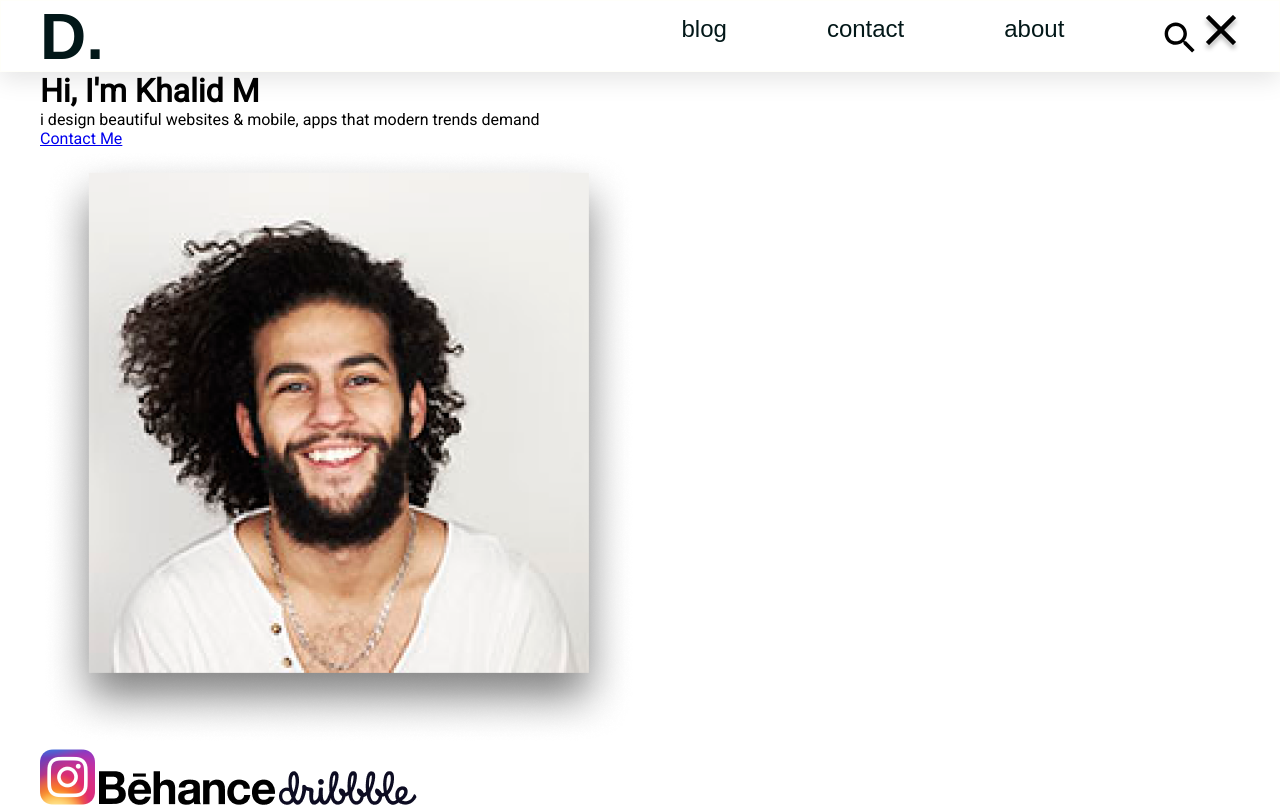
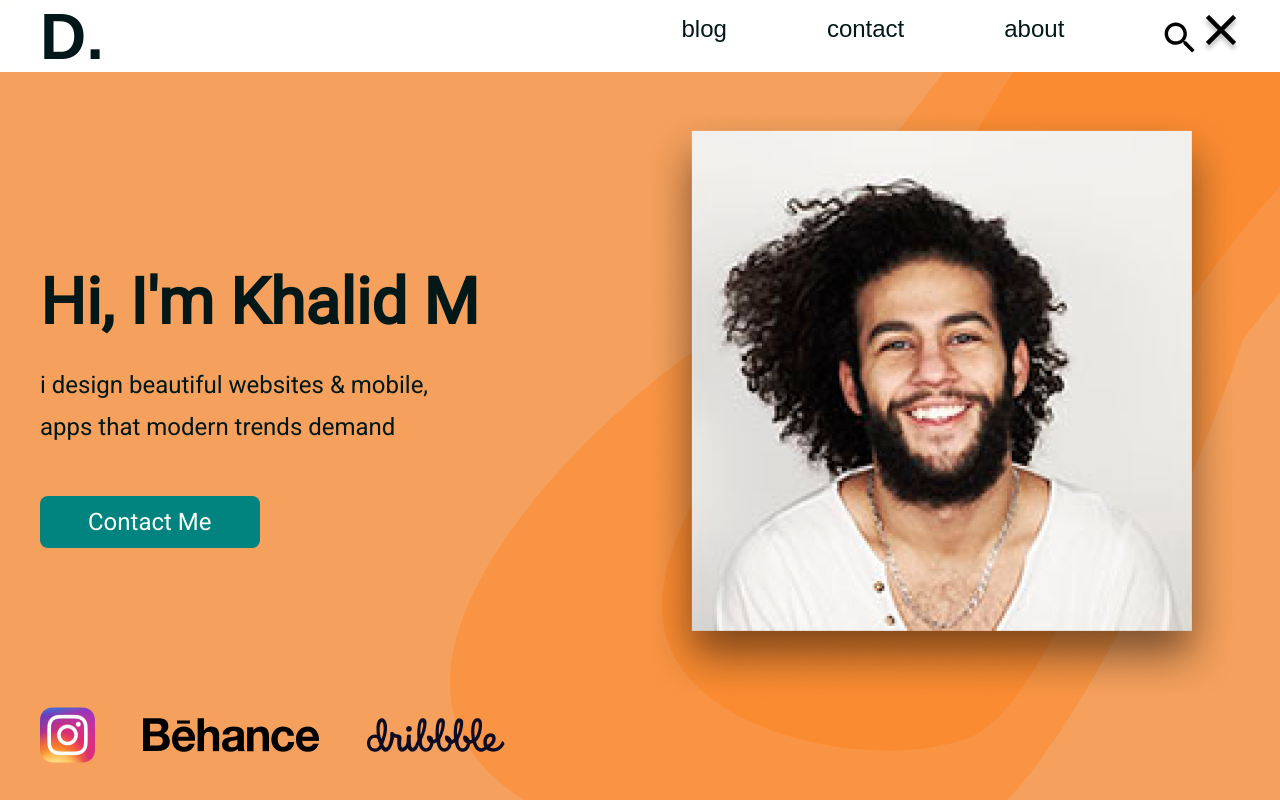
Before and after one commit to khalidmahfudh/homepage, a plain HTML site: page index.html in a window 1280 px wide. Drawn offline with Linux system fonts and the light colour scheme.

Commit message:
styling header

```diff
--- a/index.html
+++ b/index.html
@@ -63,9 +63,15 @@
             </header>
 
             <div class="social-icons">
-                <img src="images/instagram-logo.png" alt="">
-                <img src="images/behance-logo.png" alt="">
-                <img src="images/dribble-logo.png" alt="">
+                <a href="#">
+                    <img src="images/instagram-logo.png" alt="">
+                </a>
+                <a href="#">
+                    <img src="images/behance-logo.png" alt="">
+                </a>
+                <a href="#">
+                    <img src="images/dribble-logo.png" alt="">
+                </a>
             </div>
         </div>
     </div>
--- a/style.css
+++ b/style.css
@@ -17,7 +17,7 @@ body {
 }
 
 .wrapper {
-  max-width: 1200px;
+  width: 1200px;
   margin: 0 auto;
 }
 
@@ -56,6 +56,69 @@ nav .logo {
   text-decoration: none;
 }
 
+/* Header */
+
+.header-container {
+  background: #f5a05c url("images/bg-shape.svg");
+  background-repeat: no-repeat;
+  background-position: right;
+  background-size: contain;
+  height: calc(100vh - 72px);
+  display: flex;
+  align-items: center;
+}
+
+header {
+  display: flex;
+  align-items: center;
+  justify-content: space-between;
+}
+header h1 {
+  font-weight: bold;
+  font-size: 64px;
+  line-height: 75px;
+  color: #021718;
+  margin-bottom: 24px;
+}
+
+header p {
+  font-size: 24px;
+  line-height: 42px;
+  color: #021718;
+  width: 417px;
+  margin-bottom: 48px;
+}
+
+header a {
+  text-decoration: none;
+  font-size: 24px;
+  border-radius: 8px;
+  background-color: #01847f;
+  color: #fffffa;
+  padding: 12px 48px;
+  display: inline-block;
+  transition: 300ms;
+}
+
+header a:hover {
+  transform: translateY(-8px);
+}
+
+/* Social Icons */
+
+.social-icons {
+  display: flex;
+  align-items: center;
+}
+
+.social-icons a {
+  margin: 0 24px;
+}
+
+.social-icons a:nth-child(1) {
+  margin-left: 0;
+}
+
 /* Hidden Items */
 
 .search-box {
```
